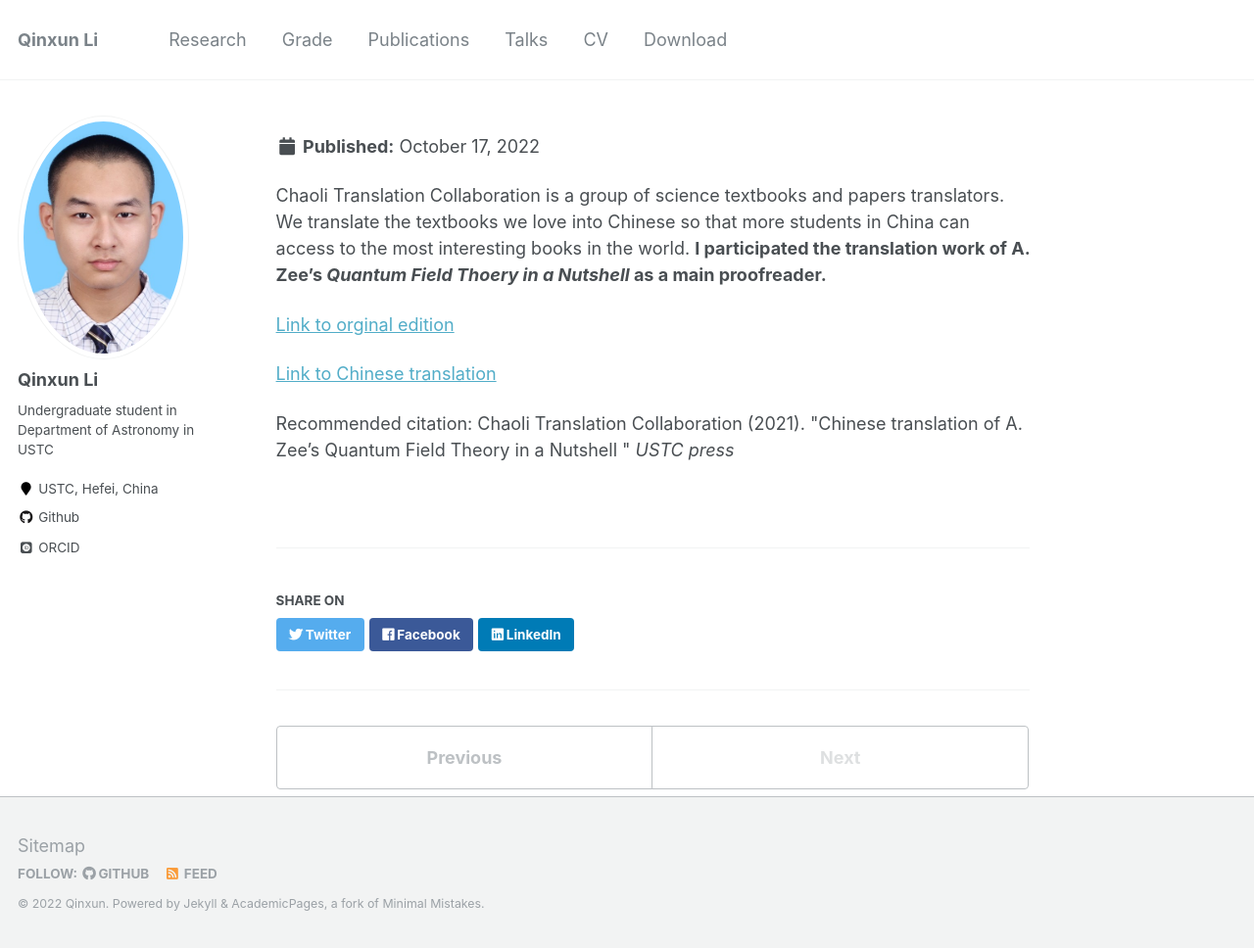
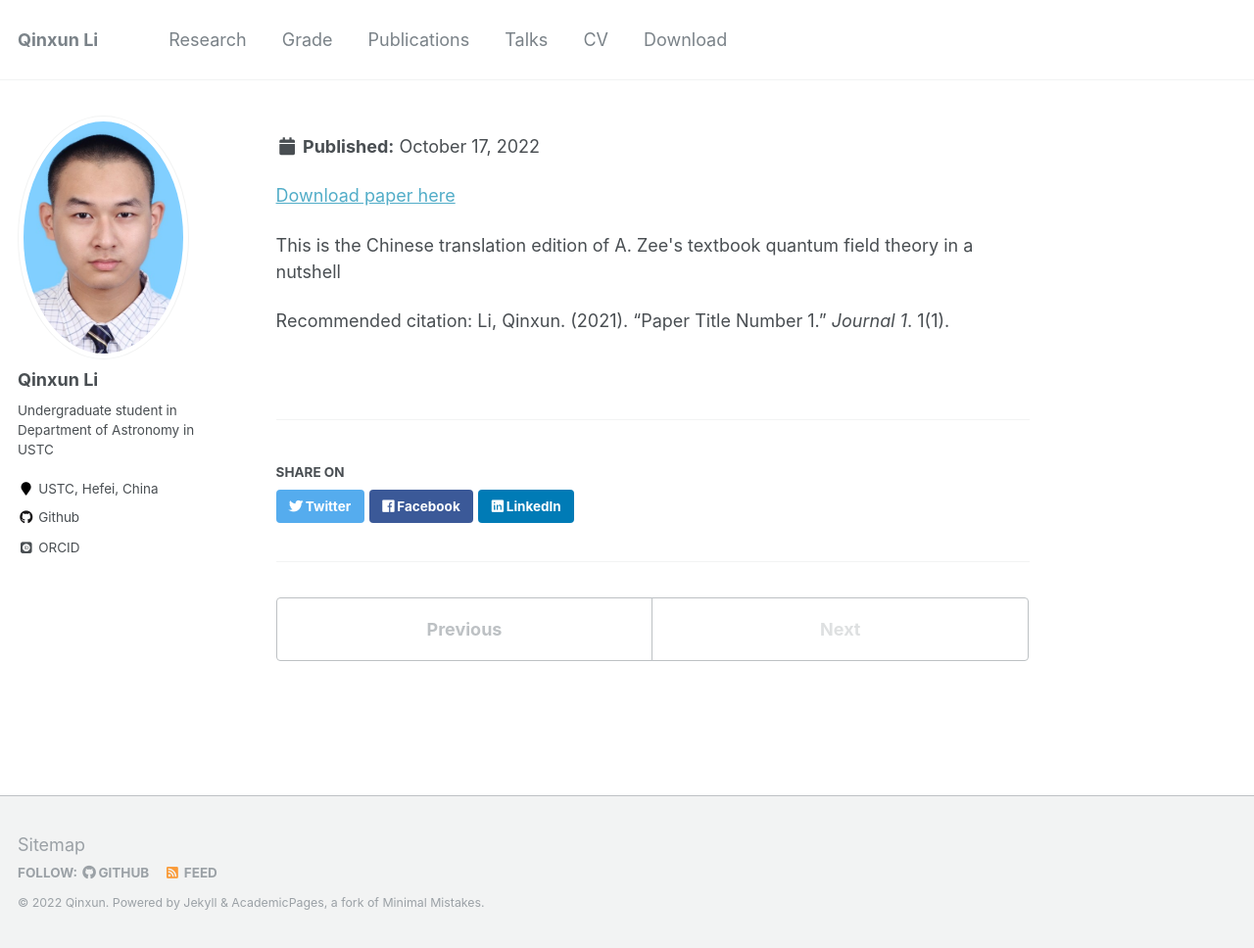
Before and after one commit to qxli2333/qxli2333.github.io, a Jekyll site: the page built from _publications/2021-03-01-paper-title-number-1.md, in a window 1280 px wide and 968 px high. Shown: the whole window at 98% size. Built offline with Jekyll 4.4.1, drawn with Linux system fonts in a browser that asks for light colours; some web fonts are replaced.

Commit message:
modified:   _publications/2021-03-01-paper-title-number-1.md

```diff
--- a/_publications/2021-03-01-paper-title-number-1.md
+++ b/_publications/2021-03-01-paper-title-number-1.md
@@ -6,13 +6,11 @@ excerpt: 'This is the Chinese translation edition of A. Zee&apos;s textbook quan
 date: 2021-03-01
 venue: 'USTC press'
 paperurl: 'https://chaoli.club/index.php/7118'
-citation: 'Chaoli Translation Collaboration (2021). &quot;Chinese translation of A. Zee's Quantum Field Theory in a Nutshell &quot; <i>USTC press</i>'
+citation: 'Chaoli Translation Collaboration (2022). &quot;Chinese translation of A. Zee's Quantum Field Theory in a Nutshell &quot; <i>USTC press</i>'
 ---
 
-Chaoli Translation Collaboration is a group of science textbooks and papers translators. We translate the textbooks we love into Chinese so that more students in China can access to the most interesting books in the world. **I participated the translation work of A. Zee's *Quantum Field Thoery in a Nutshell* as a main proofreader.**
+<a href='https://chaoli.club/index.php/7118'>Download paper here</a>
 
-[Link to orginal edition](https://www.kitp.ucsb.edu/zee/books/quantum-field-theory-nutshell)
+This is the Chinese translation edition of A. Zee&apos;s textbook quantum field theory in a nutshell
 
-[Link to Chinese translation](https://chaoli.club/index.php/7118)
-
-Recommended citation: Chaoli Translation Collaboration (2021). &quot;Chinese translation of A. Zee's Quantum Field Theory in a Nutshell &quot; <i>USTC press</i>
+Recommended citation: Li, Qinxun. (2021). "Paper Title Number 1." <i>Journal 1</i>. 1(1).
```
